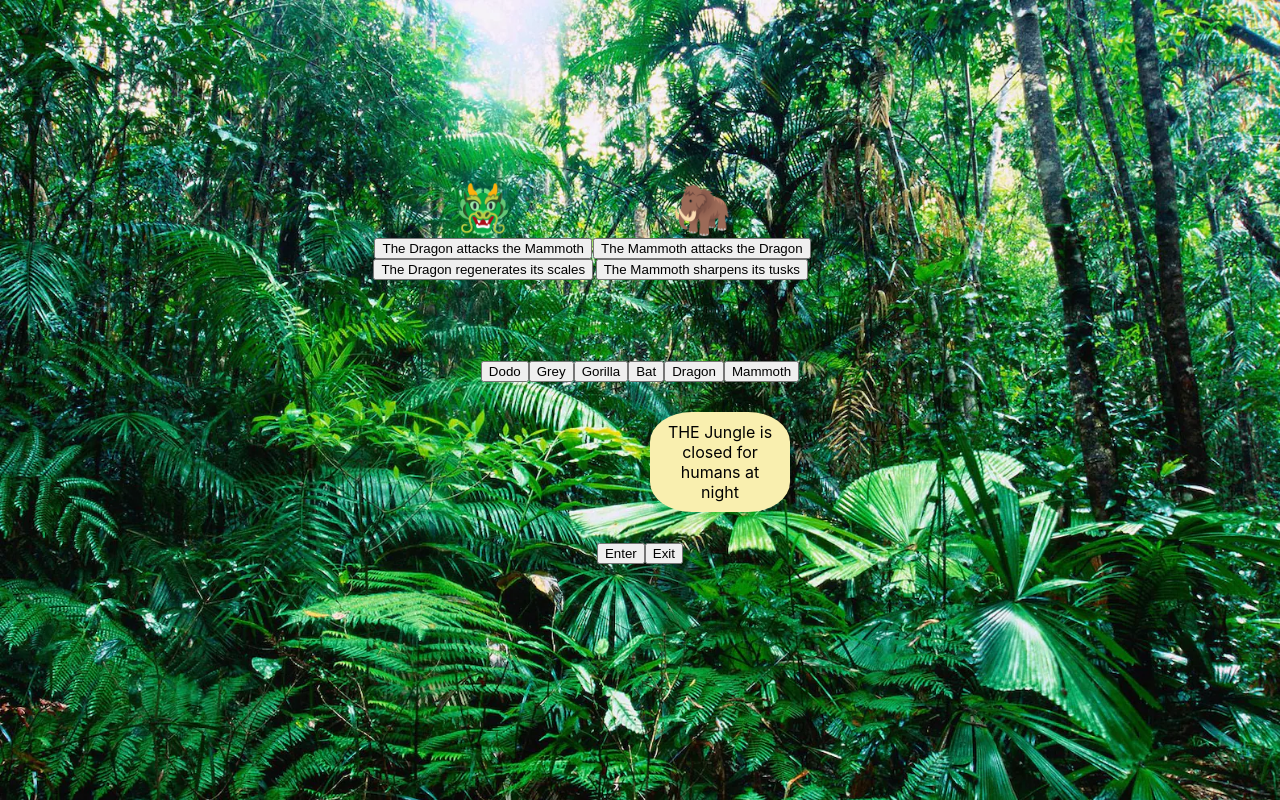
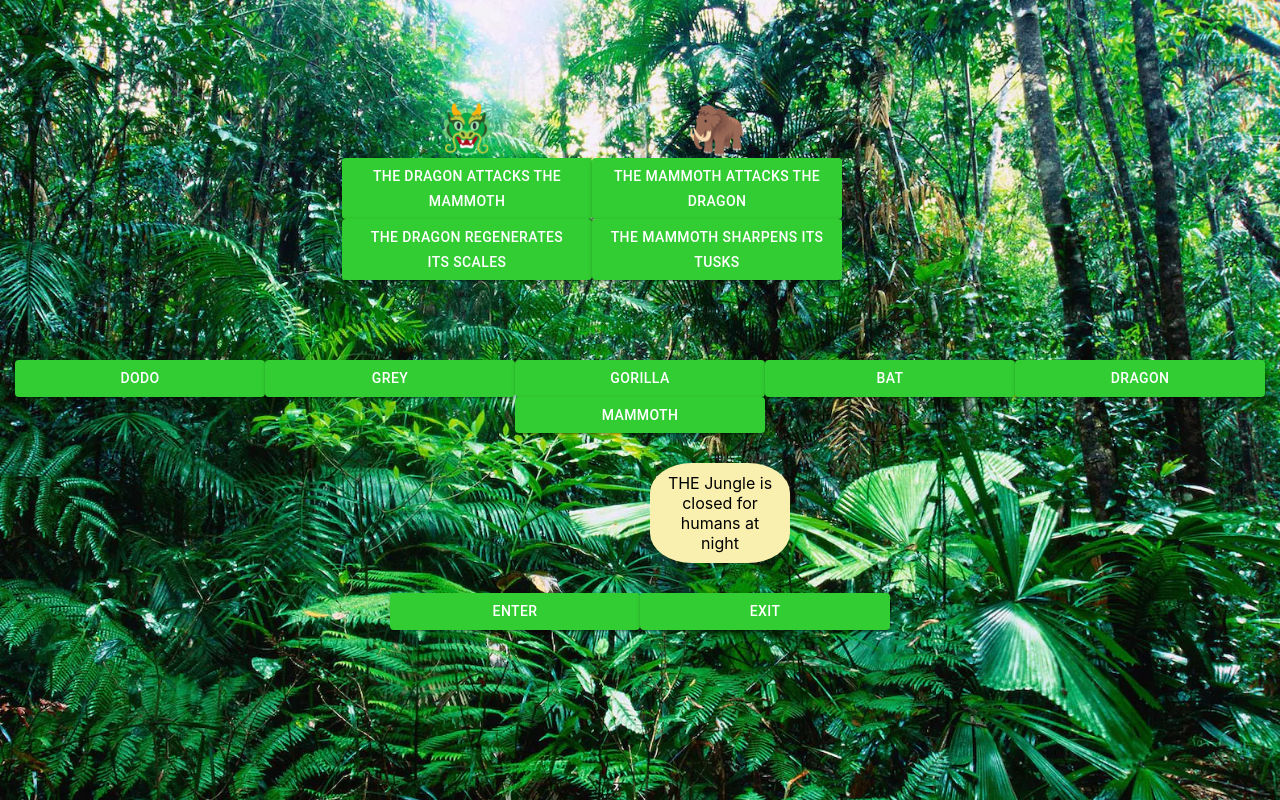
Before and after one commit to JeffreyAllison/REACTscratchzoo, a React (Create React App) app: page / in a window 1280 px wide. Built offline with nearby package versions, Linux system fonts and the light colour scheme.

Commit message:
imported button mui to custombutton.js, rendered custombutton with props of children and onclick, added style elements of width and background color, passed children prop as button text and passed onclick as button function

```diff
--- a/src/App.js
+++ b/src/App.js
@@ -3,6 +3,7 @@ import './App.css';
 import ZooOpen from './ZooOpen.js';
 import AnimalParade from './AnimalParade.js';
 import Button from '@mui/material/Button';
+import CustomButton from './CustomButton';
 
 function App() {
   const [dragonPower, setDragonPower] = useState(3);
@@ -72,29 +73,31 @@ function App() {
           <div className="emoji" style={{ fontSize: `${dragonPower}rem` }}>
             🐲
           </div>
-          <button onClick={handleDragonAttack}>The Dragon attacks the Mammoth</button>
-          <button onClick={handleDragonScales}>The Dragon regenerates its scales</button>
+          <CustomButton onClick={handleDragonAttack}>The Dragon attacks the Mammoth</CustomButton>
+          <CustomButton onClick={handleDragonScales}>
+            The Dragon regenerates its scales
+          </CustomButton>
         </div>
         <div className="fighter">
           <div className="emoji" style={{ fontSize: `${mammothPower}rem` }}>
             🦣
           </div>
-          <button onClick={handleMammothAttack}>The Mammoth attacks the Dragon</button>
-          <button onClick={handleMammothTusks}>The Mammoth sharpens its tusks</button>
+          <CustomButton onClick={handleMammothAttack}>The Mammoth attacks the Dragon</CustomButton>
+          <CustomButton onClick={handleMammothTusks}>The Mammoth sharpens its tusks</CustomButton>
         </div>
       </div>
       <AnimalParade animals={animal} />
       <div className="animal-buttons">
-        <button onClick={handleAddDodo}>Dodo</button>
-        <button onClick={handleAddGrey}>Grey</button>
-        <button onClick={handleAddGorilla}>Gorilla</button>
-        <button onClick={handleAddBat}>Bat</button>
-        <button onClick={handleAddDragon}>Dragon</button>
-        <button onClick={handleAddMammoth}>Mammoth</button>
+        <CustomButton onClick={handleAddDodo}>Dodo</CustomButton>
+        <CustomButton onClick={handleAddGrey}>Grey</CustomButton>
+        <CustomButton onClick={handleAddGorilla}>Gorilla</CustomButton>
+        <CustomButton onClick={handleAddBat}>Bat</CustomButton>
+        <CustomButton onClick={handleAddDragon}>Dragon</CustomButton>
+        <CustomButton onClick={handleAddMammoth}>Mammoth</CustomButton>
       </div>
       <ZooOpen isOpen={isOpen} />
-      <button onClick={handleOpenZoo}>Enter</button>
-      <button onClick={handleCloseZoo}>Exit</button>
+      <CustomButton onClick={handleOpenZoo}>Enter</CustomButton>
+      <CustomButton onClick={handleCloseZoo}>Exit</CustomButton>
     </div>
   );
 }
--- a/src/CustomButton.js
+++ b/src/CustomButton.js
@@ -1,5 +1,10 @@
 import React from 'react';
+import Button from '@mui/material/Button';
 
-export default function CustomButton() {
-  return <div>CustomButton</div>;
+export default function CustomButton({ children, onClick }) {
+  return (
+    <Button onClick={onClick} variant="contained" sx={{ width: 250, background: 'limegreen' }}>
+      {children}
+    </Button>
+  );
 }
```
